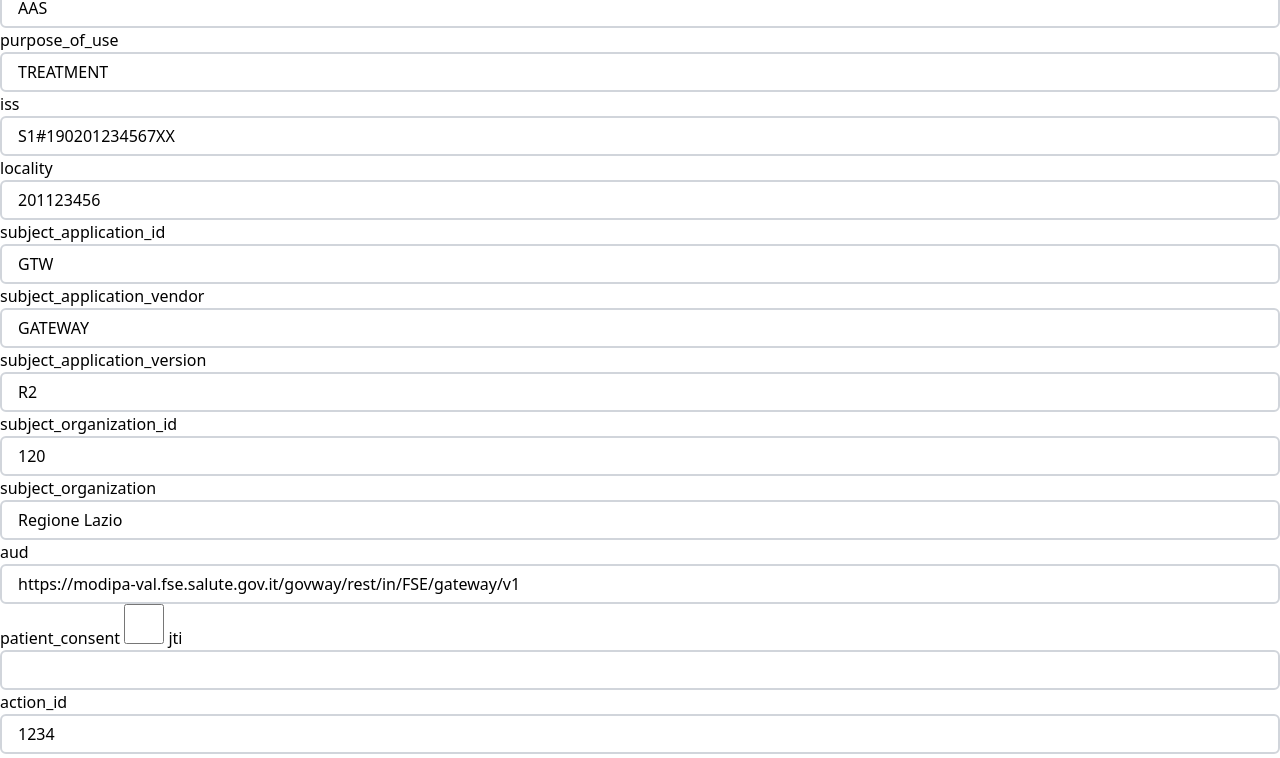
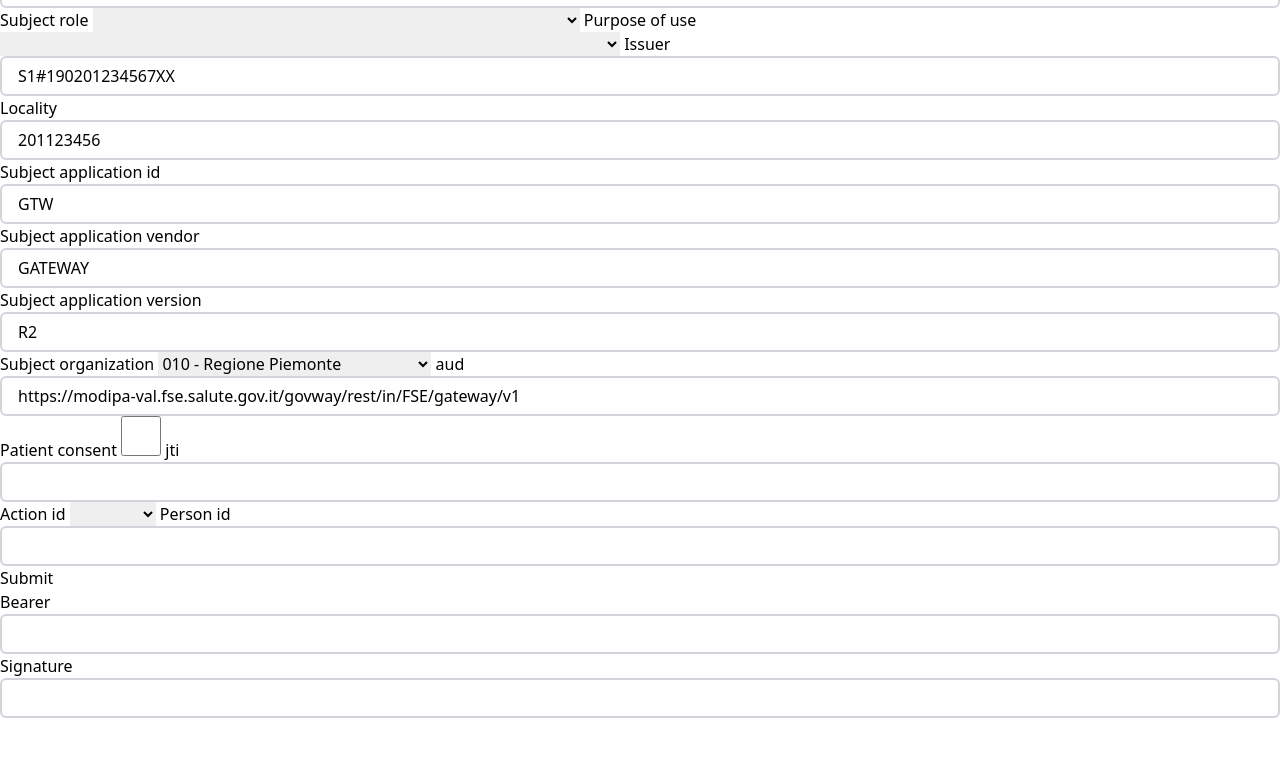
Before and after one commit to vincenzo-ingenito/fse-tools, a SvelteKit app: page /jwtGenerator in a window 1280 px wide. Shown: the part 494-1252 px from the top of the page. After the commit the page ends 1212 px from the top, so only its background shows below. Built offline with nearby package versions, Linux system fonts and the light colour scheme.

Commit message:
add enum

```diff
--- a/src/routes/Header.svelte
+++ b/src/routes/Header.svelte
@@ -37,6 +37,11 @@
 	<div class="flex justify-end items-center w-full h-20">
 		<nav>
 			<ul class="gap-2 hidden md:flex mr-10" aria-label="Navigation">
+				<li>
+					<div class="item">
+						<a href="/" class="text-white hover:text-amber-300">Home</a>
+					</div>
+				</li>
                 <li>
 					<div class="item">
 						<p class="text-amber-300">01.</p>
--- a/src/routes/jwtGenerator/+page.svelte
+++ b/src/routes/jwtGenerator/+page.svelte
@@ -1,4 +1,14 @@
 <script>
+	import { subject_role_enum } from './subject_role.js';
+	import { purpose_of_use_enum } from './purpose_of_use.js';
+	import { action_id_enum } from './action_id.js';
+	import { subj_app_id } from './subj_app_id.js';
+	let selectedOption;
+
+	let action_id = '';
+	let subject_role = '';
+	let purpose_of_use = '';
+
 	let p12Alias = '';
 	let p12PWD = '';
 	let pdf;
@@ -10,8 +20,7 @@
 
 	//DATA JSON START
 	let sub = 'SSSMNN75B01F257L^^^&amp;2.16.840.1.113883.2.9.4.3.2&amp;ISO';
-	let subject_role = 'AAS';
-	let purpose_of_use = 'TREATMENT';
+
 	let iss = 'S1#190201234567XX';
 	let locality = '201123456';
 	let subject_application_id = 'GTW';
@@ -21,10 +30,8 @@
 	let subject_organization = 'Regione Lazio';
 	let aud = 'https://modipa-val.fse.salute.gov.it/govway/rest/in/FSE/gateway/v1';
 	let patient_consent = true;
-	let jti;
-	let action_id = '1234';
-	let resource_hl7_type;
-	let person_id;
+	let jti = '';
+	let person_id = '';
 	//DATA JSON END
 
 	const handleFilePdf = (event) => {
@@ -52,8 +59,19 @@
 			JSON.stringify({
 				sub,
 				subject_role,
-				purpose_of_use
-				// other fields go here
+				purpose_of_use,
+				iss,
+				locality,
+				subject_application_id,
+				subject_application_vendor,
+				subject_application_version,
+				subject_organization_id,
+				subject_organization,
+				aud,
+				patient_consent,
+				jti,
+				action_id,
+				person_id
 			})
 		);
 		isLoading = true;
@@ -76,9 +94,7 @@
 
 <div>
 	{#if isLoading}
-		<div
-			class="overflow-hidden w-full h-full absolute bg-gray-800/40 p-0 z-50 grid place-content-center items-center content-center"
-		>
+		<div class="overflow-hidden w-full h-full absolute bg-gray-800/40 p-0 z-50 grid place-content-center items-center content-center" >
 			<div class="spin">
 				<div />
 				<div />
@@ -95,38 +111,20 @@
 				<h2 class="prose text-xl font-mono text-center mt-2">Data JWT</h2>
 				<label>
 					P12 Alias:
-					<input
-						type="text"
-						bind:value={p12Alias}
-						class="w-full py-2 px-4 mb-4 rounded-md border border-gray-300"
-					/>
+					<input type="text" bind:value={p12Alias} class="w-full py-2 px-4 mb-4 rounded-md border border-gray-300"/>
 				</label>
 				<br />
 				<label>
 					P12 Pwd:
-					<input
-						type="password"
-						bind:value={p12PWD}
-						class="w-full py-2 px-4 mb-4 rounded-md border border-gray-300"
-					/>
+					<input type="password" bind:value={p12PWD} class="w-full py-2 px-4 mb-4 rounded-md border border-gray-300"/>
 				</label>
 			</div>
 			<div class="grid grid-rows-3 grid-cols-3 rounded-lg shadow-md px-4 pb-4 font-mono border">
 				<h2 class="prose text-xl font-mono text-center mt-4 col-span-3">Files</h2>
 				<span class="col-span-1">PDF</span>
-				<input
-					type="file"
-					accept="*/*"
-					on:change={handleFilePdf}
-					class="px-3 block w-full leading-5 rounded-md sm:text-sm sm:leading-5 col-span-2"
-				/>
+				<input type="file" accept="*/*" on:change={handleFilePdf} class="px-3 block w-full leading-5 rounded-md sm:text-sm sm:leading-5 col-span-2" />
 				<span class="col-span-1">P12</span>
-				<input
-					type="file"
-					accept="*/*"
-					on:change={handleFileInputP12}
-					class="py-2 px-3 block w-full leading-5 rounded-md sm:text-sm sm:leading-5 col-span-2"
-				/>
+				<input type="file" accept="*/*" on:change={handleFileInputP12} class="py-2 px-3 block w-full leading-5 rounded-md sm:text-sm sm:leading-5 col-span-2" />
 				<span class="col-span-1">PEM</span>
 				<input
 					type="file"
@@ -144,45 +142,58 @@
 				<label for="sub">Subject</label>
 				<input type="text" id="sub" bind:value={sub} />
 
-				<label for="subject_role">Subject Role</label>
-				<input type="text" id="subject_role" bind:value={subject_role} />
-				<label for="purpose_of_use">purpose_of_use</label>
-				<input type="text" id="purpose_of_use" bind:value={purpose_of_use} />
-				<label for="iss">iss</label>
+				<label for="subject_role_enum">Subject role</label>
+				<select bind:value={subject_role} class="w-full py-2 px-4 mb-4 rounded-md border border-gray-300" >
+					{#each subject_role_enum as { value, text }}
+						<option {value}>{value} - {text}</option>
+					{/each}
+				</select>
+				<label for="purpose_of_use_enum">Purpose of use</label>
+				<select bind:value={purpose_of_use} class="w-full py-2 px-4 mb-4 rounded-md border border-gray-300">
+					{#each purpose_of_use_enum as { value, text }}
+						<option {value}>{value} - {text}</option>
+					{/each}
+				</select>
+
+				<label for="iss">Issuer</label>
 				<input type="text" id="iss" bind:value={iss} />
-				<label for="locality">locality</label>
+				<label for="locality">Locality</label>
 				<input type="text" id="locality" bind:value={locality} />
-				<label for="subject_application_id">subject_application_id</label>
+				<label for="subject_application_id">Subject application id</label>
 				<input type="text" id="subject_application_id" bind:value={subject_application_id} />
-				<label for="subject_application_vendor">subject_application_vendor</label>
-				<input
-					type="text"
-					id="subject_application_vendor"
-					bind:value={subject_application_vendor}
-				/>
-				<label for="subject_application_version">subject_application_version</label>
-				<input
-					type="text"
-					id="subject_application_version"
-					bind:value={subject_application_version}
-				/>
-				<label for="subject_organization_id">subject_organization_id</label>
-				<input type="text" id="subject_organization_id" bind:value={subject_organization_id} />
-				<label for="subject_organization">subject_organization</label>
-				<input type="text" id="subject_organization" bind:value={subject_organization} />
+				<label for="subject_application_vendor">Subject application vendor</label>
+				<input type="text" id="subject_application_vendor" bind:value={subject_application_vendor} />
+				<label for="subject_application_version">Subject application version</label>
+				<input type="text" id="subject_application_version" bind:value={subject_application_version} />
+
+				<label for="subject_organization">Subject organization</label>
+				<select bind:value={selectedOption} class="w-full py-2 px-4 mb-4 rounded-md border border-gray-300" >
+					{#each subj_app_id as { value, text, organization, organization_id }}
+						<option value={{ organization_id, organization }}>{value} - {text}</option>
+					{/each}
+				</select>
+
 				<label for="aud">aud</label>
 				<input type="text" id="aud" bind:value={aud} />
-				<label for="patient_consent">patient_consent</label>
+				<label for="patient_consent">Patient consent</label>
 				<input type="checkbox" id="patient_consent" bind:value={patient_consent} />
 				<label for="jti">jti</label>
 				<input type="text" id="jti" bind:value={jti} />
-				<label for="action_id">action_id</label>
-				<input type="text" id="action_id" bind:value={action_id} />
-				<label for="resource_hl7_type">resource_hl7_type</label>
-				<input type="text" id="resource_hl7_type" bind:value={resource_hl7_type} />
-				<label for="person_id">person_id</label>
+
+				<label for="action_id_enum">Action id</label>
+				<select
+					bind:value={action_id}
+					class="w-full py-2 px-4 mb-4 rounded-md border border-gray-300"
+				>
+					{#each action_id_enum as { value, text }}
+						<option {value}>{text}</option>
+					{/each}
+				</select>
+
+				<label for="person_id">Person id</label>
 				<input type="text" id="person_id" bind:value={person_id} />
 			</div>
+
 			<div class="p-4 text-center grid place-content-center content-center grid-flow-col gap-2">
 				<button
 					type="submit"
@@ -202,11 +213,7 @@
 			/>
 
 			<span class="col-span-1">Signature</span>
-			<input
-				type="text"
-				bind:value={signature}
-				class="h-10 border-2 border-gray-300 rounded-md py-2 px-4 block w-full leading-5 col-span-2"
-			/>
+			<input type="text" bind:value={signature} class="h-10 border-2 border-gray-300 rounded-md py-2 px-4 block w-full leading-5 col-span-2" />
 		</div>
 	</div>
 </div>
--- /dev/null
+++ b/src/routes/jwtGenerator/action_id.js
@@ -0,0 +1,6 @@
+export const action_id_enum = [
+    { value: 'CREATE', text: 'CREATE' },
+    { value: 'UPDATE', text: 'UPDATE' },
+    { value: 'DELETE', text: 'DELETE' },
+    { value: 'REPLACE', text: 'REPLACE' }
+];
--- /dev/null
+++ b/src/routes/jwtGenerator/purpose_of_use.js
@@ -0,0 +1,13 @@
+export const purpose_of_use_enum = [
+    { value: 'TREATMENT', text: 'Trattamento di cura ordinario' },
+    { value: 'EMERGENCY', text: 'Trattamento in emergenza' },
+    {
+        value: 'PUBEMERGENCY',
+        text: 'Trattamento per la salvaguardia di un terzo o della collettività'
+    },
+    { value: 'SYSADMIN', text: 'Trasferimento del FSE' },
+    { value: 'PERSONAL', text: 'Consultazione del FSE' },
+    { value: 'UPDATE', text: 'Invalidamento e aggiornamento di un documento' },
+    { value: 'CONSENT', text: 'Comunicazione valori consensi' },
+    { value: 'ADMINISTRATIVE', text: 'Operazioni amministrative' }
+];
--- /dev/null
+++ b/src/routes/jwtGenerator/subj_app_id.js
@@ -0,0 +1,26 @@
+export const subj_app_id = [
+    { value: '010', text: 'Regione Piemonte' },
+    { value: '020', text: 'Regione Valle dAosta' },
+    { value: '030', text: 'Regione Lombardia' },
+    { value: '041', text: 'P.A. Bolzano' },
+    { value: '042', text: 'P.A. Trento' },
+    { value: '050', text: 'Regione Veneto' },
+    { value: '060', text: 'Regione Friuli Venezia Giulia' },
+    { value: '070', text: 'Regione Liguria' },
+    { value: '080', text: 'Regione Emilia-Romagna' },
+    { value: '090', text: 'Regione Toscana' },
+    { value: '100', text: 'Regione Umbria' },
+    { value: '110', text: 'Regione Marche' },
+    { value: '120', text: 'Regione Lazio' },
+    { value: '130', text: 'Regione Abruzzo' },
+    { value: '140', text: 'Regione Molise' },
+    { value: '150', text: 'Regione Campania' },
+    { value: '160', text: 'Regione Puglia' },
+    { value: '170', text: 'Regione Basilicata' },
+    { value: '180', text: 'Regione Calabria' },
+    { value: '190', text: 'Regione Sicilia' },
+    { value: '200', text: 'Regione Sardegna' },
+    { value: '000', text: 'INI' },
+    { value: '001', text: 'SASN' },
+    { value: '999', text: 'MDS' }
+];
--- /dev/null
+++ b/src/routes/jwtGenerator/subject_role.js
@@ -0,0 +1,22 @@
+export const subject_role_enum = [
+    { value: 'AAS', text: 'Personale di assistenza ad alta specializzazione' },
+    { value: 'APR', text: 'Medico Medicina Generale Pediatra di Libera Scelta' },
+    { value: 'PSS', text: 'Professionista del sociale' },
+    { value: 'INF', text: 'Personale infermieristico' },
+    { value: 'FAR', text: 'Farmacista' },
+    { value: 'DSA', text: 'Direttore sanitario' },
+    { value: 'DAM', text: 'Direttore amministrativo' },
+    { value: 'OAM', text: 'Operatore amministrativo' },
+    { value: 'ASS', text: 'Assistito' },
+    { value: 'TUT', text: 'Tutore' },
+    { value: 'ING', text: 'Informal giver (Assistito)' },
+    { value: 'GEN', text: 'Genitore Assistito' },
+    { value: 'NOR', text: 'Nodo regionale' },
+    { value: 'DRS', text: 'Dirigente sanitario' },
+    { value: 'RSA', text: 'Medico RSA' },
+    { value: 'MRP', text: 'Medico Rete di Patologia' },
+    { value: 'INI', text: 'Infrastruttura Nazionale per l’Interoperabilità' },
+    { value: 'OGC', text: 'Operatore per la gestione dei consensi' },
+    { value: 'OPI', text: 'Operatore di informativa' },
+    { value: 'MDS', text: 'Ruolo del Ministero della Salute per la gestione del DGC' }
+];
--- a/src/routes/validate/+page.svelte
+++ b/src/routes/validate/+page.svelte
@@ -51,10 +51,7 @@
 	<form on:submit|preventDefault={handleSubmit} class="rounded-lg shadow-md p-4 grid">
 		<label class="block mb-2">
 			Document Type:
-			<select
-				bind:value={selectedOption}
-				class="w-full py-2 px-4 mb-4 rounded-md border border-gray-300"
-			>
+			<select bind:value={selectedOption} class="w-full py-2 px-4 mb-4 rounded-md border border-gray-300">
 				{#each options as { value, text }}
 					<option {value}>{text}</option>
 				{/each}
```
